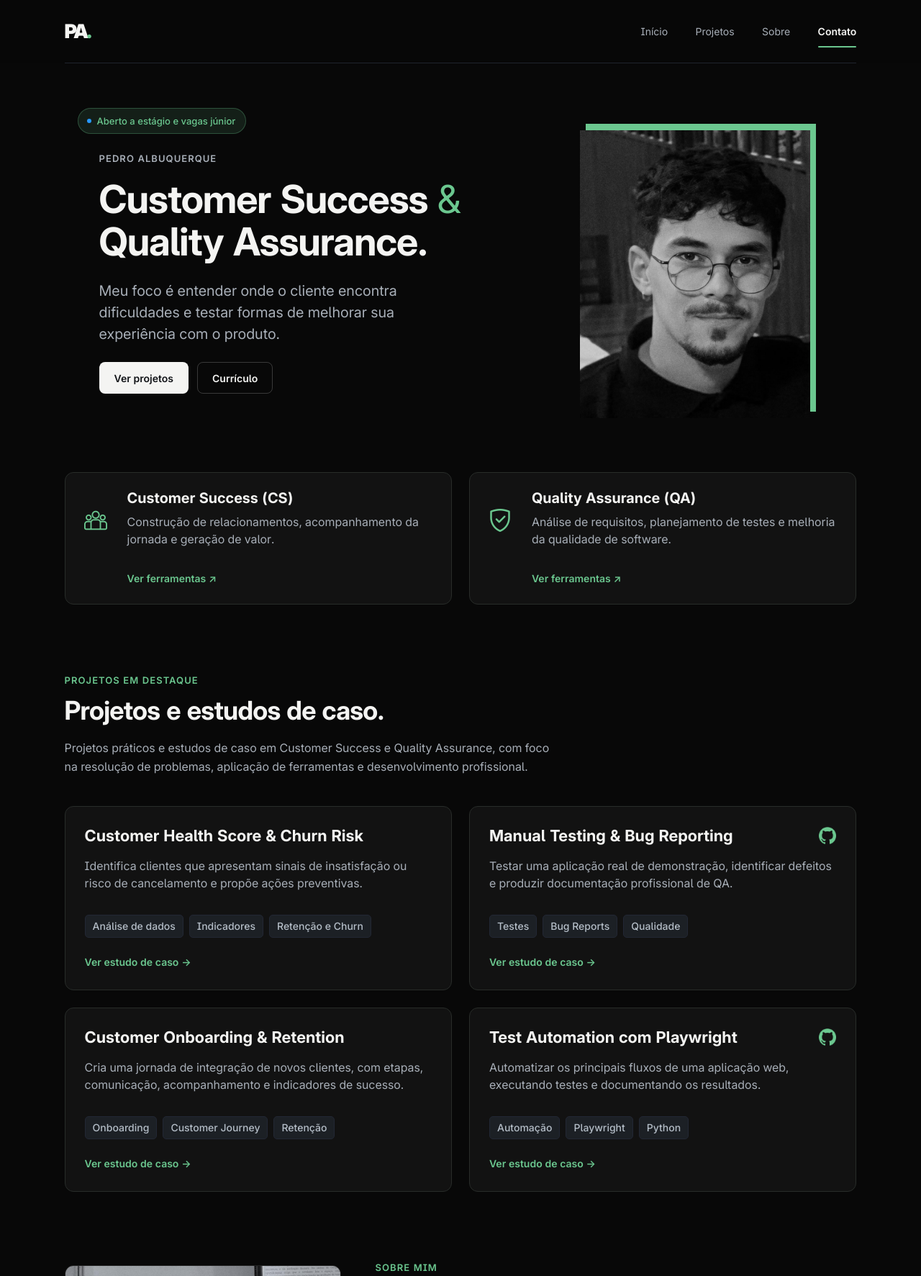
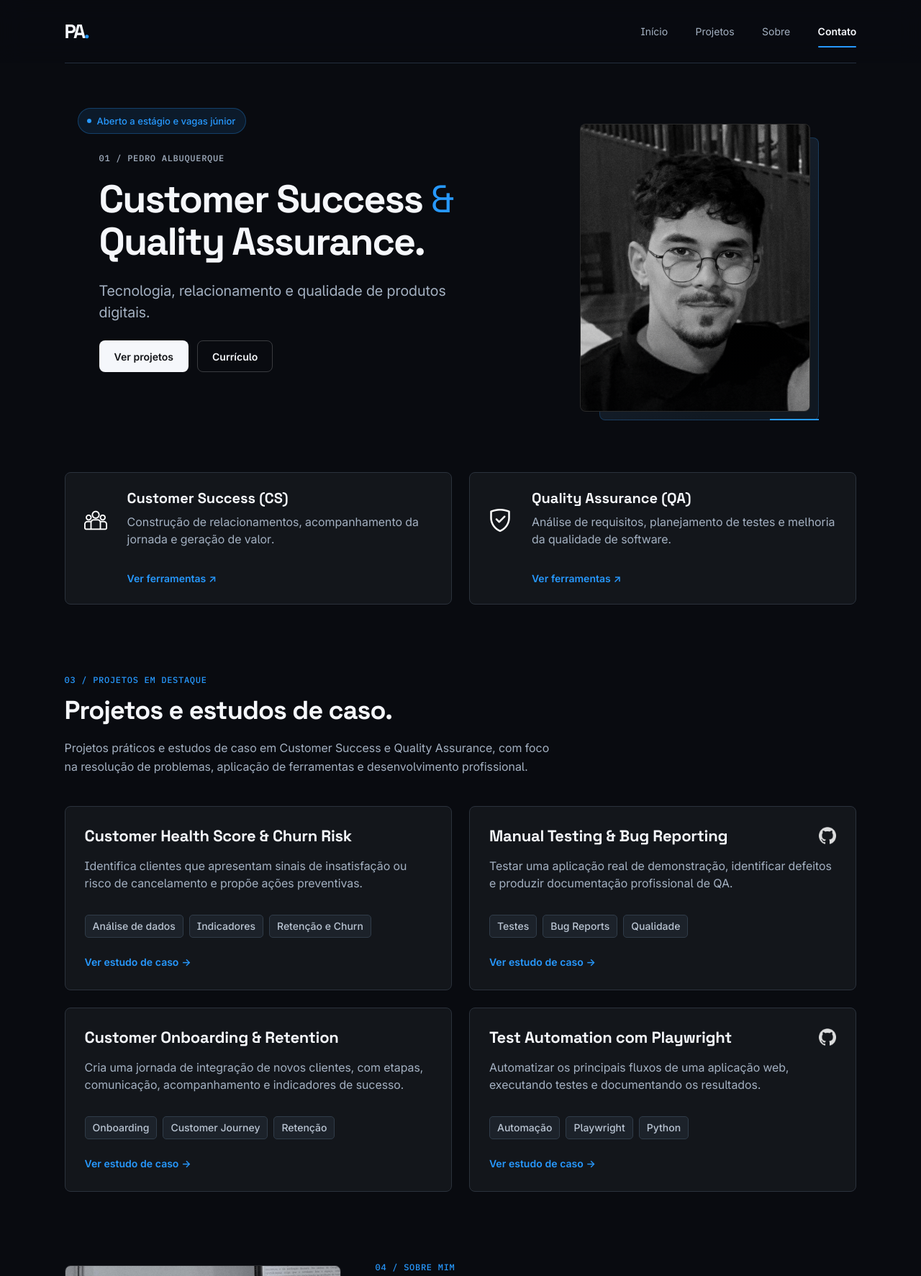
Before and after one commit to pedroalbuqu3rque/portfolio, a plain HTML site: page index.html in a window 1280 px wide. Shown: the top 1773 px of the page at 72% size. Drawn offline with Linux system fonts and the light colour scheme.

Commit message:
style: aplica rebranding azul ao portfolio

```diff
--- a/index.html
+++ b/index.html
@@ -4,8 +4,11 @@
   <meta charset="utf-8">
   <meta name="viewport" content="width=device-width, initial-scale=1">
   <meta name="description" content="Portfólio de Pedro Albuquerque com projetos e estudos de caso em Customer Success e Quality Assurance.">
-  <meta name="theme-color" content="#080808">
+  <meta name="theme-color" content="#090b10">
   <title>Pedro Albuquerque | Customer Success &amp; Quality Assurance</title>
+  <link rel="preconnect" href="https://fonts.googleapis.com">
+  <link rel="preconnect" href="https://fonts.gstatic.com" crossorigin>
+  <link href="https://fonts.googleapis.com/css2?family=IBM+Plex+Mono:wght@500&amp;family=Space+Grotesk:wght@400;500;700&amp;display=swap" rel="stylesheet">
   <link rel="stylesheet" href="styles.css">
 </head>
 <body>
@@ -32,9 +35,9 @@
     <section id="inicio" class="hero" aria-labelledby="hero-title">
       <p class="availability"><img src="assets/status.svg" alt="">Aberto a estágio e vagas júnior</p>
       <div class="hero-copy">
-        <p class="eyebrow hero-name">Pedro Albuquerque</p>
+        <p class="eyebrow hero-name">01 / Pedro Albuquerque</p>
         <h1 id="hero-title">Customer Success <span>&amp;</span><br>Quality Assurance.</h1>
-        <p class="hero-description">Meu foco é entender onde o cliente encontra dificuldades e testar formas de melhorar sua experiência com o produto.</p>
+        <p class="hero-description">Tecnologia, relacionamento e qualidade de produtos digitais.</p>
         <div class="actions">
           <a class="button button-light" href="#projetos">Ver projetos</a>
           <a class="button button-outline" href="assets/curriculo-pedro-albuquerque.pdf" download>Currículo</a>
@@ -80,7 +83,7 @@
       </article>
     </section>
     <section id="projetos" class="page-section" aria-labelledby="projects-title">
-      <p class="eyebrow">Projetos em destaque</p>
+      <p class="eyebrow">03 / Projetos em destaque</p>
       <h2 id="projects-title" class="section-title">Projetos e estudos de caso.</h2>
       <p class="section-intro">Projetos práticos e estudos de caso em Customer Success e Quality Assurance, com foco na resolução de problemas, aplicação de ferramentas e desenvolvimento profissional.</p>
       <div class="two-columns projects">
@@ -113,7 +116,7 @@
     </section>
     <section id="sobre" class="page-section about" aria-labelledby="about-title">
       <div class="about-copy">
-        <p class="eyebrow">Sobre mim</p>
+        <p class="eyebrow">04 / Sobre mim</p>
         <h2 id="about-title" class="section-title">Entre tecnologia,<br>pessoas e processos.</h2>
         <p class="about-description">Minha trajetória reúne experiências em educação, tecnologia, pesquisa e desenvolvimento de projetos. Atualmente, foco em Customer Success e Quality Assurance, buscando entregar produtos e serviços digitais mais eficientes e humanos.</p>
       </div>
@@ -169,12 +172,12 @@
     </section>
     <section id="contato" class="page-section contact" aria-labelledby="contact-title">
       <div>
-        <p class="eyebrow">Contato</p>
+        <p class="eyebrow">05 / Contato</p>
         <h2 id="contact-title" class="section-title">Vamos construir<br>boas experiências?</h2>
         <p>Estou aberto a oportunidades de estágio e posições júnior em Customer Success e Quality Assurance.</p>
       </div>
       <div class="contact-actions">
-        <button class="button button-green" id="open-contact" type="button">Entrar em contato</button>
+        <button class="button button-primary" id="open-contact" type="button">Entrar em contato</button>
         <a class="button button-outline" href="assets/curriculo-pedro-albuquerque.pdf" download>Baixar Currículo</a>
       </div>
     </section>
--- a/styles.css
+++ b/styles.css
@@ -5,17 +5,22 @@
   font-display: swap;
 }
 
+/* Space Grotesk e IBM Plex Mono são carregadas no HTML com fallback local. */
+
 :root {
   color-scheme: dark;
   --header-height: 88px;
-  --background: #080808;
-  --surface: #121212;
-  --border: #282c29;
-  --text: #f4f4f2;
-  --muted: #a8afb8;
-  --accent: #6bc78f;
-  --green-surface: #101713;
-  --green-border: #293b30;
+  --background: #090b10;
+  --surface: #13161b;
+  --border: #2b323c;
+  --text: #f5f7fb;
+  --muted: #a4b1c2;
+  --accent: #2799ff;
+  --accent-deep: #111923;
+  --accent-border: #2a3c51;
+  --accent-ink: #06111f;
+  --font-display: "Space Grotesk", Inter, system-ui, sans-serif;
+  --font-mono: "IBM Plex Mono", Consolas, monospace;
   font-family: Inter, system-ui, sans-serif;
   line-height: 1.5;
   color: var(--text);
@@ -36,8 +41,8 @@ html { scroll-behavior: smooth; }
 .skip-link { position: fixed; z-index: 3; translate: 0 -150%; padding: 12px; background: var(--surface); }
 .skip-link:focus { translate: 0; }
 .sticky-header { position: sticky; top: 0; z-index: 2; background: var(--background); }
-.site-header { display: flex; align-items: center; justify-content: space-between; gap: 12px; min-height: var(--header-height); border-bottom: 1px solid #1f242d; }
-.logo { font-size: clamp(26px, 2.1vw, 30px); font-weight: 900; letter-spacing: -.09em; }
+.site-header { display: flex; align-items: center; justify-content: space-between; gap: 12px; min-height: var(--header-height); border-bottom: 1px solid #242e3d; }
+.logo { font-family: var(--font-display); font-size: clamp(27px, 2.1vw, 31px); font-weight: 700; letter-spacing: -.09em; }
 .logo span, .hero h1 span { color: var(--accent); }
 .site-header nav { display: block; }
 .site-header nav .nav-links { display: flex; align-items: center; gap: clamp(12px, 3vw, 44px); }
@@ -48,61 +53,80 @@ html { scroll-behavior: smooth; }
 .site-header nav a[aria-current]::after { content: ""; position: absolute; inset: auto 0 0; height: 2px; border-radius: 1px; background: var(--accent); }
 
 .hero { position: relative; display: grid; grid-template-columns: minmax(0, 1fr) minmax(0, 320px); align-items: start; gap: 32px; min-height: 413px; margin-top: 80px; padding: 4px clamp(12px, 5vw, 78px) 0 clamp(12px, 3.75vw, 54px); }
-.availability { position: absolute; top: -18px; left: 18px; display: flex; align-items: center; gap: 8px; width: fit-content; padding: 8px 14px 8px 12px; border: 1px solid #6bc78f4d; border-radius: 100px; background: #6bc78f1f; color: var(--accent); font-size: 13px; font-weight: 500; line-height: 18px; }
+.availability { position: absolute; top: -18px; left: 18px; display: flex; align-items: center; gap: 8px; width: fit-content; padding: 8px 14px 8px 12px; border: 1px solid rgb(39 153 255 / 30%); border-radius: 100px; background: rgb(39 153 255 / 11%); color: var(--accent); font-size: 13px; font-weight: 500; line-height: 18px; }
 .hero-copy { padding-top: 39px; }
-.eyebrow { color: var(--accent); font-size: 13px; font-weight: 600; line-height: 18px; letter-spacing: .08em; text-transform: uppercase; }
+.eyebrow { color: var(--accent); font-family: var(--font-mono); font-size: 12px; font-weight: 500; line-height: 18px; letter-spacing: .06em; text-transform: uppercase; }
 .hero-name { color: var(--muted); margin-bottom: 18px; }
-.hero h1 { font-size: clamp(34px, 4.2vw, 60px); line-height: 1.1; letter-spacing: -.02em; }
+.hero h1 { font-family: var(--font-display); font-size: clamp(34px, 4.2vw, 60px); font-weight: 700; line-height: 1.1; letter-spacing: -.035em; }
 .hero h1 span { font-weight: 400; }
 .hero-description { max-width: 500px; margin-top: 24px; color: var(--muted); font-size: 20px; line-height: 30px; }
 .actions { display: flex; flex-wrap: wrap; gap: 12px; margin-top: 24px; }
 .button { display: inline-flex; align-items: center; justify-content: center; min-height: 44px; padding: 10px 20px; border: 1px solid transparent; border-radius: 8px; font-size: 14px; font-weight: 600; }
 .button-light { background: var(--text); color: #121418; }
 .button-outline { border-color: #ffffff33; background: transparent; }
-.button-green { background: var(--accent); color: #121418; }
+.button-primary { background: var(--accent); color: var(--accent-ink); }
 .button:hover { filter: brightness(1.12); box-shadow: 0 0 0 1px var(--accent); }
-.portrait { position: relative; width: 100%; aspect-ratio: 4 / 5; isolation: isolate; }
-.portrait::before { content: ""; position: absolute; inset: 0; translate: 8px 0; background: var(--accent); z-index: -1; }
-.portrait-crop { position: absolute; inset: 0; translate: 0 9px; overflow: hidden; }
-.portrait img { position: absolute; width: 143.48%; height: 111.41%; left: -17.45%; top: -5.49%; }
+/* Retrato editorial: sem a moldura azul chapada. A foto original permanece intacta. */
+.portrait { position: relative; justify-self: end; width: min(100%, 320px); aspect-ratio: 4 / 5; isolation: isolate; }
+.portrait::before {
+  content: "";
+  position: absolute;
+  z-index: -1;
+  inset: 19px -12px -12px 27px;
+  border: 1px solid rgb(39 153 255 / 22%);
+  border-radius: 8px;
+  background: linear-gradient(135deg, #192434, #101821 78%);
+}
+.portrait::after {
+  content: "";
+  position: absolute;
+  right: -12px;
+  bottom: -12px;
+  width: 68px;
+  height: 2px;
+  background: var(--accent);
+}
+.portrait-crop { position: absolute; inset: 0; overflow: hidden; border: 1px solid #ffffff16; border-radius: 8px; background: #161616; }
+.portrait-crop::after { content: ""; position: absolute; inset: 0; pointer-events: none; background: linear-gradient(to bottom, transparent 65%, rgb(9 11 16 / 16%)); }
+.portrait img { display: block; width: 100%; height: 100%; object-fit: cover; object-position: 50% 45%; filter: grayscale(1) contrast(1.035); }
 
 .two-columns { display: grid; grid-template-columns: repeat(2, minmax(0, 1fr)); gap: 24px; }
 .areas { margin-top: 75px; }
-.panel { background: var(--surface); border: 1px solid var(--border); border-radius: 12px; }
+.panel { background: var(--surface); border: 1px solid var(--border); border-radius: 8px; }
 .area { perspective: 1600px; min-width: 0; }
 .area-inner { display: grid; min-height: 184px; transform-style: preserve-3d; transition: transform .45s ease; }
 .area.is-flipped .area-inner { transform: rotateY(180deg); }
 .area-front, .area-back { grid-area: 1 / 1; backface-visibility: hidden; cursor: pointer; }
 .area-front { cursor: pointer; position: relative; display: flex; flex-direction: column; align-items: flex-start; padding: 22px 24px 16px 86px; }
-.area-front img { position: absolute; top: 50px; left: 26px; }
-.area-front h2 { font-size: 20px; line-height: 26px; }
+.area-front img { position: absolute; top: 50px; left: 26px; filter: grayscale(1) brightness(1.7); }
+.area-front h2 { font-family: var(--font-display); font-size: 20px; line-height: 26px; }
 .area-front p { margin: 8px 0 12px; color: var(--muted); }
 .area-front button { margin-top: auto; }
 .text-button { display: inline-flex; align-items: center; width: fit-content; min-height: 40px; color: var(--accent); border: 0; padding: 0; background: none; font-size: 14px; font-weight: 600; text-align: left; }
 .text-button:hover { text-decoration: underline; text-underline-offset: 4px; }
-.area-back { transform: rotateY(180deg); display: flex; flex-direction: column; padding: 14px 22px 20px; background: #101813; border-color: #304f3b; }
+.area-back { transform: rotateY(180deg); display: flex; flex-direction: column; padding: 14px 22px 20px; background: #151d27; border-color: #3d536a; }
 .tools-heading { display: flex; align-items: center; justify-content: center; gap: 12px; margin-bottom: 12px; }
 .tools-heading h3 { width: 100%; text-align: center; font-size: 18px; font-weight: 600; }
 .tools { display: grid; grid-template-columns: repeat(3, minmax(0, 1fr)); gap: 12px 16px; }
-.tools li { display: grid; place-items: center; text-align: center; overflow-wrap: anywhere; min-height: 42px; padding: 7px 11px; border: 1px solid #2c3d32; border-radius: 6px; background: #19231d; color: #dae8df; font-size: 14px; line-height: 20px; }
+.tools li { display: grid; place-items: center; text-align: center; overflow-wrap: anywhere; min-height: 42px; padding: 7px 11px; border: 1px solid #354453; border-radius: 6px; background: #181d26; color: #dee8f4; font-size: 14px; line-height: 20px; }
 
 .page-section { margin-top: 96px; }
-.section-title { margin-top: 12px; font-size: clamp(29px, 3.4vw, 36px); line-height: 1.22; letter-spacing: -.02em; }
+.section-title { margin-top: 12px; font-family: var(--font-display); font-size: clamp(29px, 3.4vw, 36px); line-height: 1.22; letter-spacing: -.025em; }
 .section-intro { max-width: 680px; margin-top: 16px; color: var(--muted); line-height: 26px; }
 .projects { margin-top: 42px; }
 .project { display: flex; flex-direction: column; align-items: flex-start; min-height: 256px; padding: 26px 27px 18px; }
 .project-heading { display: flex; justify-content: space-between; align-items: flex-start; gap: 16px; width: 100%; }
-.project-heading h3 { font-size: 22px; line-height: 28px; }
-.project-heading img { flex: none; margin-top: 2px; }
+.project-heading h3 { font-family: var(--font-display); font-size: 22px; line-height: 28px; letter-spacing: -.012em; }
+.project-heading img { flex: none; margin-top: 2px; filter: grayscale(1) brightness(1.5); opacity: .85; }
 .project p { margin-top: 16px; color: var(--muted); }
 .tags { display: flex; gap: 8px; flex-wrap: wrap; margin-top: auto; padding-top: 18px; }
-.tags li { padding: 5px 10px; border: 1px solid #222734; border-radius: 5px; background: #1c2025; color: #b4bdc7; font-size: 14px; font-weight: 500; line-height: 20px; }
+.tags li { padding: 5px 10px; border: 1px solid #303c49; border-radius: 5px; background: #1c222a; color: #bac5d3; font-size: 14px; font-weight: 500; line-height: 20px; }
 .project .text-button { margin-top: 14px; }
 
 .about { display: grid; grid-template-columns: minmax(0, 384px) minmax(0, 1fr); grid-template-areas: "photo intro" "photo experiences"; gap: 0 48px; }
 .about-copy { grid-area: intro; }
 .about-experiences { grid-area: experiences; min-width: 0; }
-.about-photo { grid-area: photo; position: relative; overflow: hidden; align-self: center; width: 100%; aspect-ratio: 384 / 400; border: 1px solid #ffffff1a; border-radius: 12px; }
+.about-photo { grid-area: photo; position: relative; overflow: hidden; align-self: center; width: 100%; aspect-ratio: 384 / 400; border: 1px solid #ffffff1a; border-radius: 8px; }
 .about-photo img { position: absolute; inset: 0 auto 0 0; width: 138.89%; height: 100%; }
 .about-description { margin-top: 20px; color: var(--muted); line-height: 26px; }
 .experience-heading { display: flex; justify-content: flex-start; align-items: center; gap: 8px; margin-top: 24px; }
@@ -116,17 +140,17 @@ html { scroll-behavior: smooth; }
 .experience h4 { margin-top: 10px; font-size: 17px; font-weight: 600; }
 .experience p { margin-top: 6px; color: var(--muted); font-size: 14px; }
 
-.contact { display: grid; align-items: center; grid-template-columns: minmax(0, 1fr) minmax(180px, 312px); gap: 32px; min-height: 304px; padding: 32px 39px; border: 1px solid var(--green-border); border-radius: 16px; background: var(--green-surface); }
+.contact { display: grid; align-items: center; grid-template-columns: minmax(0, 1fr) minmax(180px, 312px); gap: 32px; min-height: 304px; padding: 32px 39px; border: 1px solid var(--accent-border); border-radius: 10px; background: var(--accent-deep); }
 .contact > div:first-child { align-self: start; }
 .contact .section-title { margin-top: 18px; }
 .contact p:not(.eyebrow) { max-width: 540px; margin-top: 24px; color: var(--muted); line-height: 26px; }
 .contact-actions { display: grid; gap: 12px; margin-top: 28px; }
 .contact-actions .button { min-height: 48px; }
-.contact-actions .button-outline { border-color: #3b5043; }
+.contact-actions .button-outline { border-color: #3b526c; }
 .site-footer { display: flex; justify-content: space-between; gap: 16px; padding-block: 32px 40px; color: var(--muted); font-size: 14px; }
 .site-footer strong { text-transform: uppercase; font-weight: 600; }
 
-.contact-dialog { width: min(560px, calc(100% - 32px)); max-height: calc(100% - 32px); padding: 31px; border: 1px solid var(--green-border); border-radius: 20px; background: var(--green-surface); color: var(--text); }
+.contact-dialog { width: min(560px, calc(100% - 32px)); max-height: calc(100% - 32px); padding: 31px; border: 1px solid var(--accent-border); border-radius: 16px; background: var(--accent-deep); color: var(--text); }
 .contact-dialog::backdrop { background: #000b; }
 body:has(.contact-dialog[open]) { overflow: hidden; }
 .contact-dialog .section-title { margin-top: 16px; padding-right: 24px; font-size: 32px; }
@@ -134,31 +158,31 @@ body:has(.contact-dialog[open]) { overflow: hidden; }
 .close-dialog { position: absolute; top: 19px; right: 19px; display: grid; place-items: center; width: 44px; height: 44px; border: 0; border-radius: 8px; background: transparent; }
 .close-dialog:hover { background: #ffffff12; }
 .channels { display: grid; gap: 12px; margin-top: 28px; }
-.channels a { display: flex; align-items: center; gap: 16px; min-height: 80px; padding: 12px 15px; border: 1px solid var(--green-border); border-radius: 12px; background: #171e1a; }
+.channels a { display: flex; align-items: center; gap: 16px; min-height: 80px; padding: 12px 15px; border: 1px solid var(--accent-border); border-radius: 10px; background: #171d25; }
 .channels a:hover { border-color: var(--accent); }
-.channel-icon { flex: 0 0 44px; display: grid; place-items: center; height: 44px; border-radius: 10px; background: #1d2e24; }
+.channel-icon { flex: 0 0 44px; display: grid; place-items: center; height: 44px; border-radius: 10px; background: #1b293a; }
 .channels strong, .channels small { display: block; overflow-wrap: anywhere; }
 .channels small { margin-top: 5px; color: var(--muted); font-size: 14px; }
-.dialog-footer { display: flex; justify-content: space-between; gap: 12px; margin-top: 22px; padding-top: 20px; border-top: 1px solid var(--green-border); color: var(--muted); font-size: 13px; }
+.dialog-footer { display: flex; justify-content: space-between; gap: 12px; margin-top: 22px; padding-top: 20px; border-top: 1px solid var(--accent-border); color: var(--muted); font-size: 13px; }
 .dialog-footer kbd { font: inherit; }
 
 .case-study { max-width: 800px; padding-block: 72px; }
-.case-study h1 { margin-top: 12px; font-size: clamp(32px, 6vw, 52px); line-height: 1.12; }
+.case-study h1 { margin-top: 12px; font-family: var(--font-display); font-size: clamp(32px, 6vw, 52px); line-height: 1.12; }
 .case-study p:not(.eyebrow) { margin-top: 12px; color: var(--muted); }
 .case-study .case-intro { font-size: 19px; }
 .case-study section { margin-top: 32px; padding-top: 24px; border-top: 1px solid var(--border); }
-.case-study h2 { font-size: 22px; }
+.case-study h2 { font-family: var(--font-display); font-size: 22px; }
 
 /* O próprio cartão funciona como área de toque do link do estudo. */
 .project { position: relative; }
-.project .text-button::after { content: ""; position: absolute; inset: 0; border-radius: 12px; }
+.project .text-button::after { content: ""; position: absolute; inset: 0; border-radius: 8px; }
 .project:focus-within { outline: 2px solid var(--accent); outline-offset: 3px; }
 .experience-heading { margin-bottom: 10px; }
 .experience-list { scroll-behavior: smooth; }
 .experience-list.is-dragging { cursor: grabbing; scroll-snap-type: none; user-select: none; }
 
 @media (hover: hover) {
-  .project:hover, .area-front:hover, .area-back:hover { border-color: #45664f; }
+  .project:hover, .area-front:hover, .area-back:hover { border-color: #365b83; }
 }
 /* As colunas dependem do espaço para o conteúdo de cada seção. */
 .about-copy, .hero-copy, .project-heading h3 { min-width: 0; }
@@ -216,7 +240,7 @@ body:has(.contact-dialog[open]) { overflow: hidden; }
   .hero-copy { padding: 0; }
   .hero-name { margin-bottom: 10px; }
   .hero h1 { font-size: clamp(1.65rem, 8.1vw, 2.8rem); }
-  .portrait { justify-self: center; width: min(68%, 240px); }
+  .portrait { justify-self: center; width: min(68%, 240px); margin: 10px 12px 10px 0; }
   .hero-description { max-width: 34ch; }
   .actions { margin-top: 20px; }
   .contact { padding: 22px; gap: 24px; }
@@ -236,7 +260,7 @@ body:has(.contact-dialog[open]) { overflow: hidden; }
 /* Refinamento da interface: feedbacks discretos e navegação mobile. */
 .sticky-header {
   z-index: 20;
-  background: rgb(8 8 8 / 94%);
+  background: rgb(9 11 16 / 94%);
   -webkit-backdrop-filter: blur(16px);
   backdrop-filter: blur(16px);
   transition: background-color 220ms ease, box-shadow 220ms ease;
@@ -253,7 +277,7 @@ body:has(.contact-dialog[open]) { overflow: hidden; }
 @media (hover: hover) and (pointer: fine) {
   .button:hover { transform: translateY(-2px); }
   .button:active { transform: translateY(0); }
-  .project:hover { transform: translateY(-3px); background-color: #151815; }
+  .project:hover { transform: translateY(-3px); background-color: #19202a; }
   .reveal.is-visible.project:hover { transform: translateY(-3px); }
 }
 .button:active { transform: scale(.985); }
@@ -285,20 +309,20 @@ body:has(.contact-dialog[open]) { overflow: hidden; }
     width: 46px;
     height: 46px;
     padding: 0;
-    border: 1px solid #303731;
+    border: 1px solid #303c49;
     border-radius: 12px;
-    background: #151915;
+    background: #161d27;
     color: var(--text);
     transition: background-color 200ms ease, border-color 200ms ease, transform 200ms ease;
   }
-  .menu-toggle:hover { background: #1b231d; border-color: #52725c; }
+  .menu-toggle:hover { background: #1c2938; border-color: #3a6388; }
   .menu-toggle:active { transform: scale(.95); }
   .menu-toggle-lines { display: block; width: 20px; height: 20px; position: relative; }
   .menu-toggle-lines span { position: absolute; display: block; left: 0; top: 6px; height: 2px; width: 20px; background: currentColor; border-radius: 2px; transform-origin: center; transition: transform 250ms ease, top 250ms ease; }
   .menu-toggle-lines span:last-child { top: 13px; }
   .menu-open .menu-toggle-lines span:first-child { top: 9px; transform: rotate(45deg); }
   .menu-open .menu-toggle-lines span:last-child { top: 9px; transform: rotate(-45deg); }
-  .menu-open .menu-toggle { border-color: #42694c; background: #1b2820; }
+  .menu-open .menu-toggle { border-color: #3575a7; background: #182c40; }
   .site-header #site-navigation { width: 100%; }
   .site-header #site-navigation .nav-links { display: grid; gap: 4px; }
   .site-header #site-navigation a {
@@ -309,15 +333,15 @@ body:has(.contact-dialog[open]) { overflow: hidden; }
     padding: 13px 14px;
     font-size: 17px;
     font-weight: 500;
-    color: #d6dad6;
+    color: #dce4ed;
     border-radius: 10px;
   }
-  .site-header #site-navigation a[aria-current] { background: #1c2a20; color: var(--text); }
+  .site-header #site-navigation a[aria-current] { background: #152e48; color: var(--text); }
   .site-header #site-navigation a[aria-current]::after { display: none; }
-  .site-header #site-navigation a:hover { background: #1c241f; color: var(--text); }
-  .nav-index { display: inline; color: #7f8a82; font-size: 12px; font-variant-numeric: tabular-nums; letter-spacing: .08em; }
+  .site-header #site-navigation a:hover { background: #1a2938; color: var(--text); }
+  .nav-index { display: inline; color: #8696a9; font-size: 12px; font-variant-numeric: tabular-nums; letter-spacing: .08em; }
   .site-header #site-navigation a[aria-current] .nav-index { color: var(--accent); }
-  .mobile-nav-meta { display: block; margin-top: 8px; border-top: 1px solid #283129; padding: 16px 14px 8px; font-size: 10px; line-height: 1.6; font-weight: 600; letter-spacing: .09em; color: #919d94; }
+  .mobile-nav-meta { display: block; margin-top: 8px; border-top: 1px solid #2a3848; padding: 16px 14px 8px; font-size: 10px; line-height: 1.6; font-weight: 600; letter-spacing: .09em; color: #9aacbf; }
   .mobile-nav-meta span { padding-inline: 5px; color: var(--accent); }
   .js .site-header #site-navigation {
     position: absolute;
@@ -329,9 +353,9 @@ body:has(.contact-dialog[open]) { overflow: hidden; }
     overscroll-behavior: contain;
     z-index: 30;
     padding: 10px;
-    border: 1px solid #303b32;
+    border: 1px solid #2b3b4c;
     border-radius: 16px;
-    background: rgb(17 20 18 / 97%);
+    background: rgb(16 21 29 / 97%);
     box-shadow: 0 22px 64px rgb(0 0 0 / 48%);
     -webkit-backdrop-filter: blur(22px);
     backdrop-filter: blur(22px);
```
